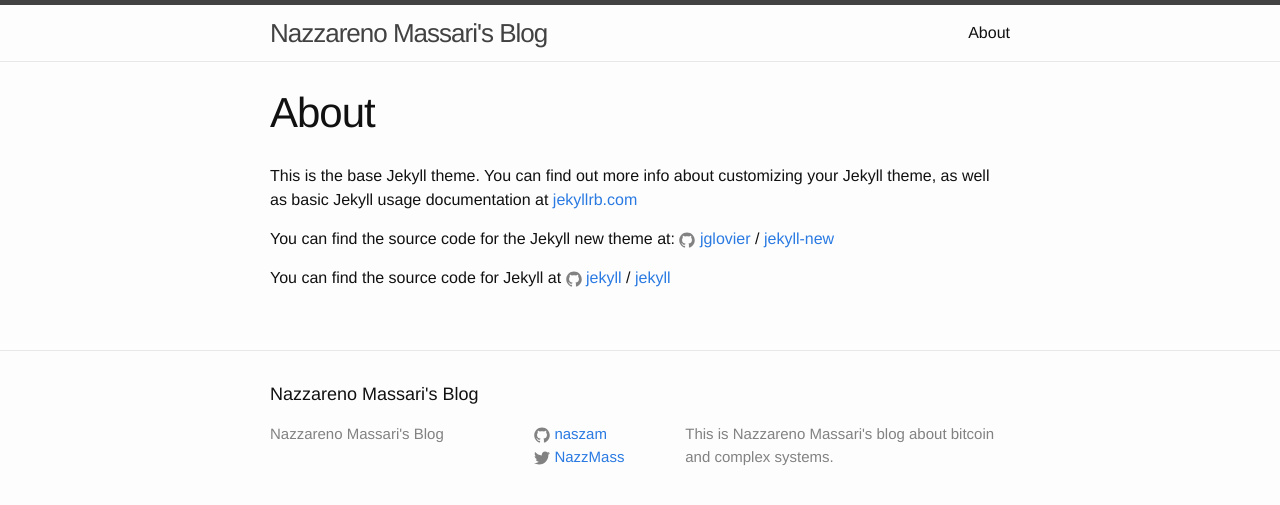
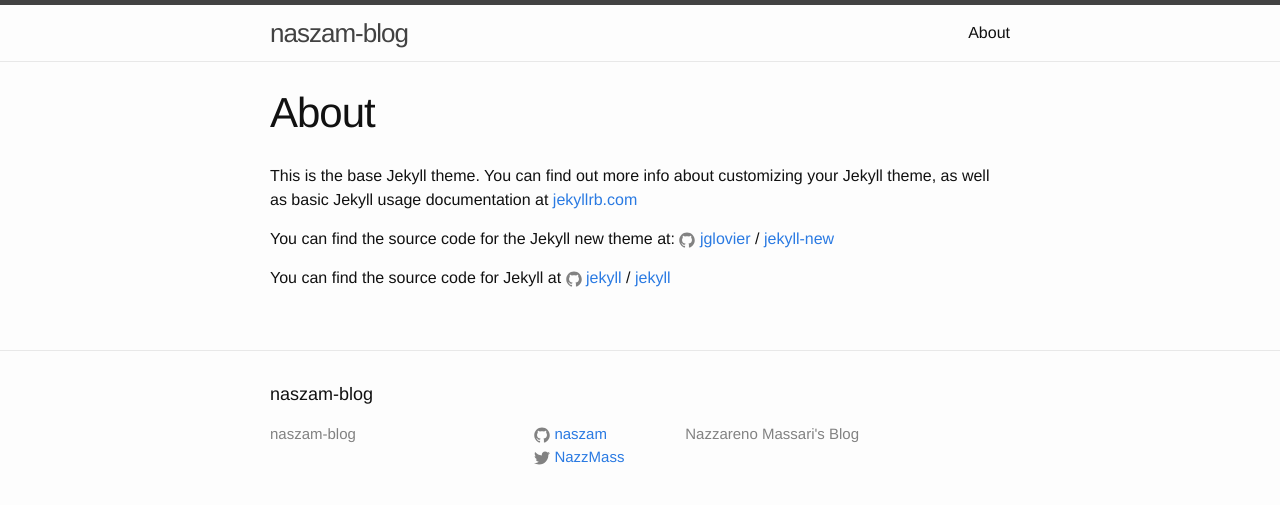
Before and after one commit to naszam/naszam-blog, a Jekyll site: the page built from about.md, in a window 1280 px wide. Shown: the top 505 px of the page. Built offline with Jekyll 4.4.1, drawn with Linux system fonts in a browser that asks for light colours; Markdown is read by kramdown in place of the engine named in the settings; some of the changed lines change nothing that is shown.

Commit message:
Update _config.yml

```diff
--- a/_config.yml
+++ b/_config.yml
@@ -1,19 +1,13 @@
-# Welcome to Jekyll!
-#
-# This config file is meant for settings that affect your whole blog, values
-# which you are expected to set up once and rarely need to edit after that.
-# For technical reasons, this file is *NOT* reloaded automatically when you use
-# 'jekyll serve'. If you change this file, please restart the server process.
-
-# Site settings
-title: Nazzareno Massari's Blog
-email:
-description: > # this means to ignore newlines until "baseurl:"
-  This is Nazzareno Massari's blog about bitcoin and complex systems.
-baseurl: "" # the subpath of your site, e.g. /blog
-url: "https://yourdomain.com" # the base hostname & protocol for your site
+name: Nazzareno Massari
+url: https://naszam.io
+description: Nazzareno Massari's Blog
+github_username: naszam
 twitter_username: NazzMass
-github_username:  naszam
-
-# Build settings
-markdown: kramdown
+#markdown: kramdown
+markdown: redcarpet
+redcarpet:
+  extensions: [with_toc_data, footnotes]
+permalink: /:categories/:year-:month-:day/:title
+highlighter: rouge
+category_dir: "."
+category_title_prefix: ""
```
